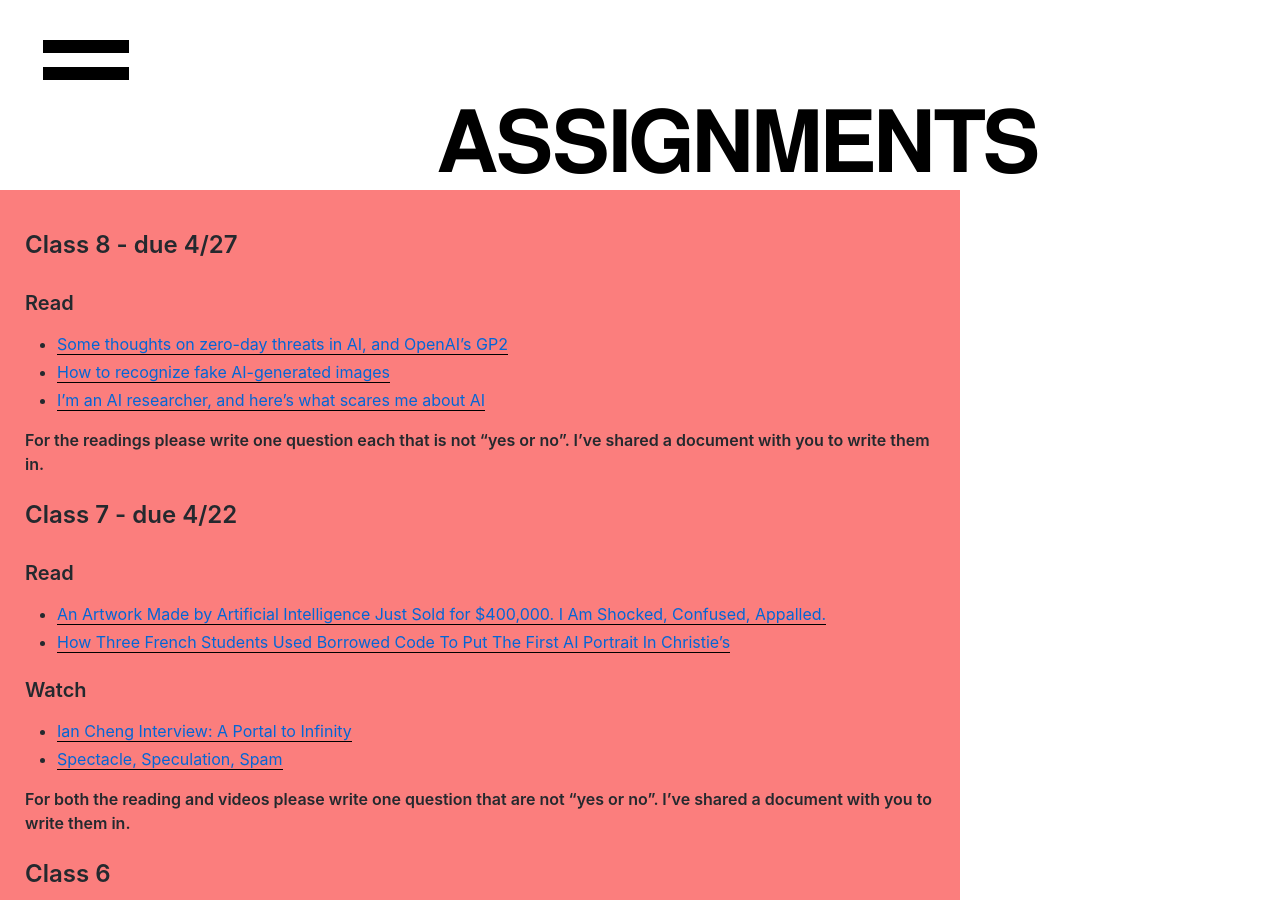
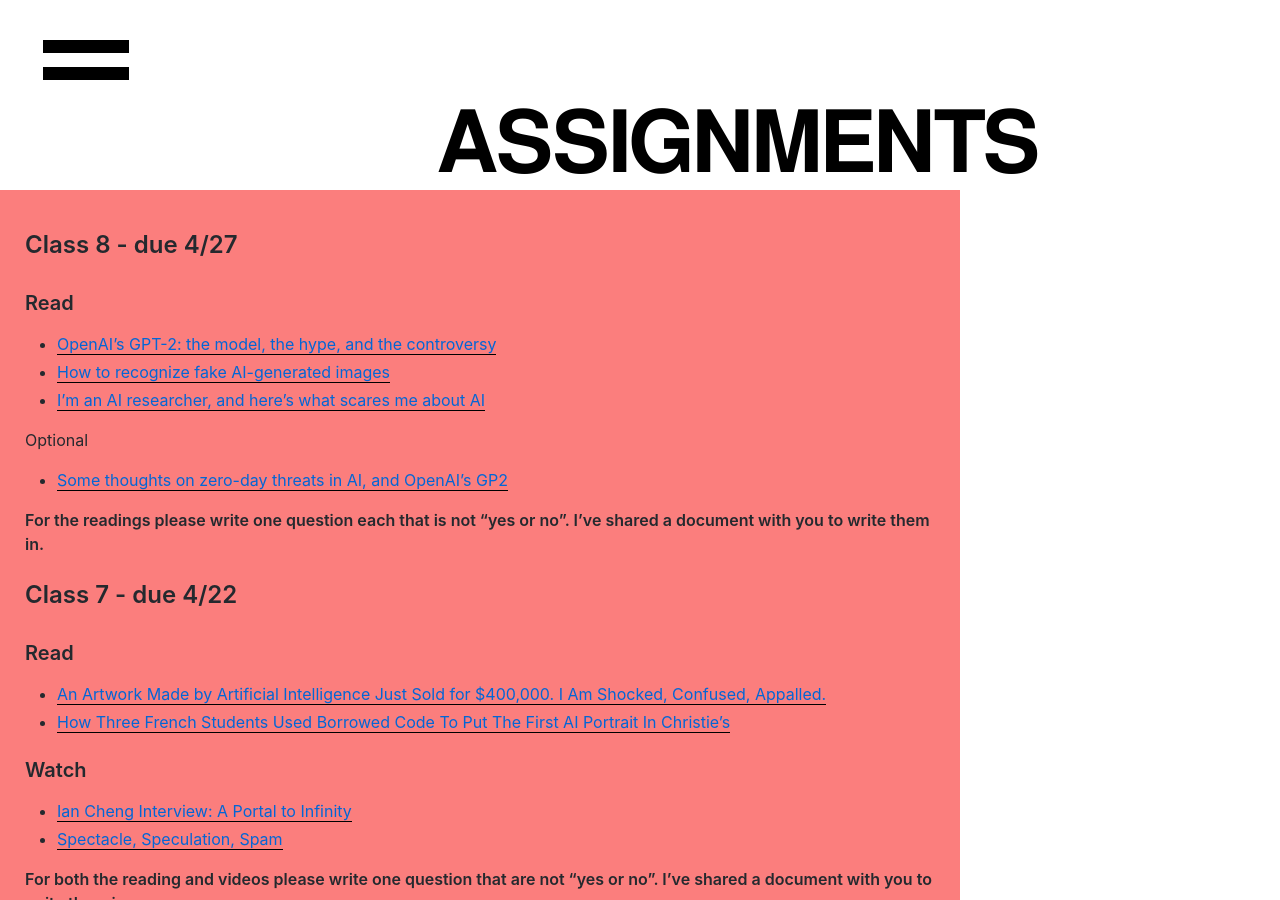
Before and after one commit to polyrhythmatic/spring2019machinelearning, a Jekyll site: the page built from _pages/assignments.md, in a window 1280 px wide and 900 px high. Built offline with Jekyll 4.4.1, drawn with Linux system fonts in a browser that asks for light colours; nearby versions of some CDN libraries.

Commit message:
updating reading

```diff
--- a/_pages/assignments.md
+++ b/_pages/assignments.md
@@ -7,9 +7,12 @@ title: ASSIGNMENTS
 ## Class 8 - due 4/27
 
 ### Read
-* [Some thoughts on zero-day threats in AI, and OpenAI's GP2](https://www.fast.ai/2019/02/15/openai-gp2/)
+* [OpenAI’s GPT-2: the model, the hype, and the controversy](https://towardsdatascience.com/openais-gpt-2-the-model-the-hype-and-the-controversy-1109f4bfd5e8)
 * [How to recognize fake AI-generated images](https://medium.com/@kcimc/how-to-recognize-fake-ai-generated-images-4d1f6f9a2842)
 * [I’m an AI researcher, and here’s what scares me about AI](https://medium.com/@racheltho/im-an-ai-researcher-and-here-is-what-scares-me-about-ai-909a406e4a71)
+
+Optional
+* [Some thoughts on zero-day threats in AI, and OpenAI's GP2](https://www.fast.ai/2019/02/15/openai-gp2/)
 
 **For the readings please write one question each that is not "yes or no". I've shared a document with you to write them in.**
 
```
